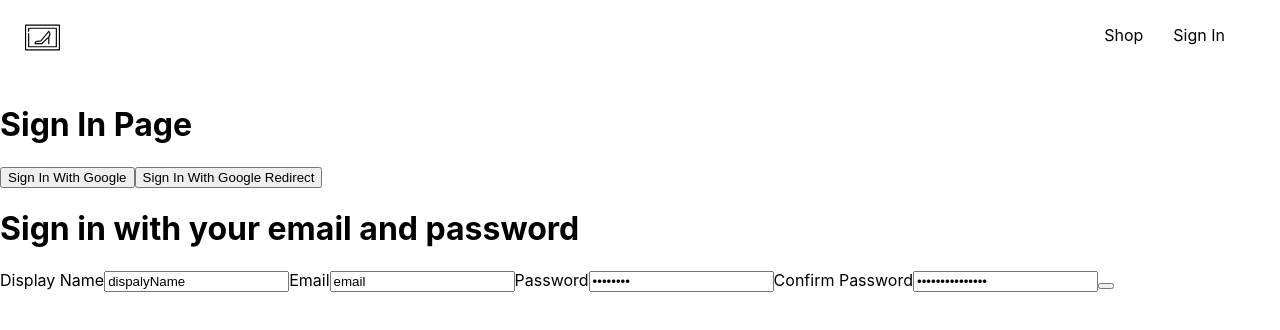
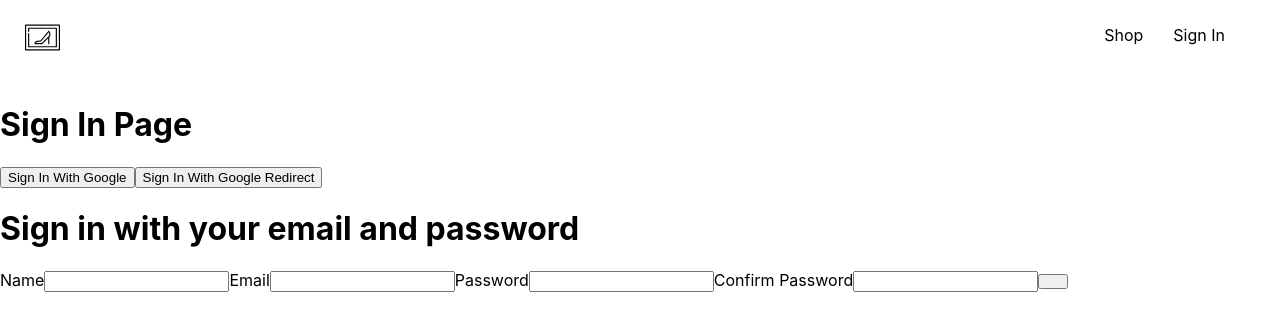
Before and after one commit to alexandrkadai/PonPon, a React (Create React App) app: page /sign-in in a window 1280 px wide. Shown: the top 330 px of the page. Built offline with nearby package versions, Linux system fonts and the light colour scheme.

Commit message:
Sign with Email and Password Complete

```diff
--- a/src/component/sign-up/sign-up-form.component.jsx
+++ b/src/component/sign-up/sign-up-form.component.jsx
@@ -1,4 +1,5 @@
 import { useState } from "react";
+ import { createAuthUserWithEmailAndPassword, creatUserDocumentFromAuth } from "../../utils/firebase/firebase.utils";
 
 const defaultFormFields = {
     "displayName": '',
@@ -13,36 +14,58 @@ const SignUpForm = () =>{
 
     const {displayName, email, password, confirmPassword} = formFields;
 
+    const resetFormField = () =>{
+       setFormFields(defaultFormFields);
+    }
+
+    const handleSubmit = async (event) => {
+        event.preventDefault();
+
+        if(password !== confirmPassword) {
+            alert("pasword doesnt match")
+            return;
+        }
+        try {
+            const { user } = await createAuthUserWithEmailAndPassword(email, password);
+            await creatUserDocumentFromAuth(user, {displayName});
+            resetFormField();
+        } catch(error){
+
+        }
+    };
+
     const handleChange = (event) => {
-            const {name, value} = event.target;
-            setFormFields({...formFields, [name]:value })
-    }
+        const {name, value} = event.target;
+        setFormFields({...formFields, [name]:value })
+        console.log(value);
+};
+
     return (
         <div>
         <h1>Sign in with your email and password </h1>
-        <form onSubmit={() => {}}>
+        <form onSubmit={handleSubmit}>
 
-        <label>Display Name</label>
+        <label>Name</label>
         <input type="text" required
         onChange={handleChange}
-        name='displayName' value='dispalyName'/>
+        name='displayName' value={displayName}/>
 
         <label>Email</label>
         <input type="email" required
         onChange={handleChange}
-        name='email' value='email'/>
+        name='email' value={email}/>
 
         <label>Password</label>
         <input type="password" required
         onChange={handleChange}
-        name='password' value='password'/>
+        name='password' value={password}/>
 
         <label>Confirm Password</label>
 
         <input type="password" required
         onChange={handleChange}
-        name='confirmPassword' value='confirmPassword'/>
-        <button type="submit"></button>
+        name='confirmPassword' value={confirmPassword}/>
+        <button style={{width: 30, height: 15}} type="submit"></button>
         </form>
         </div>
     )
--- a/src/utils/firebase/firebase.utils.js
+++ b/src/utils/firebase/firebase.utils.js
@@ -3,7 +3,8 @@ import {
     getAuth,
     signInWithRedirect,
     signInWithPopup,
-    GoogleAuthProvider
+    GoogleAuthProvider,
+    createUserWithEmailAndPassword
 } from 'firebase/auth';
 
 import {
@@ -38,7 +39,8 @@ const firebaseConfig = {
 
   export const db = getFirestore();
 
-  export const creatUserDocumentFromAuth = async (userAuth) => {
+  export const creatUserDocumentFromAuth = async (userAuth, additionalInformation = {}) => {
+    if(!userAuth) return;
     const userDocRef = doc( db, 'users', userAuth.uid );
 
     console.log(userDocRef);
@@ -52,7 +54,8 @@ const firebaseConfig = {
             await setDoc(userDocRef, {
                 displayName,
                 email,
-                createdAt
+                createdAt,
+                ...additionalInformation,
             });
         }catch(error){
             console.log('User not created', error.message);
@@ -61,3 +64,8 @@ const firebaseConfig = {
     }
     return userDocRef;
   };
+
+  export const createAuthUserWithEmailAndPassword = async (email, password) => {
+    if (!email || !password) return;
+    return await createUserWithEmailAndPassword(auth, email, password);
+  };
```
